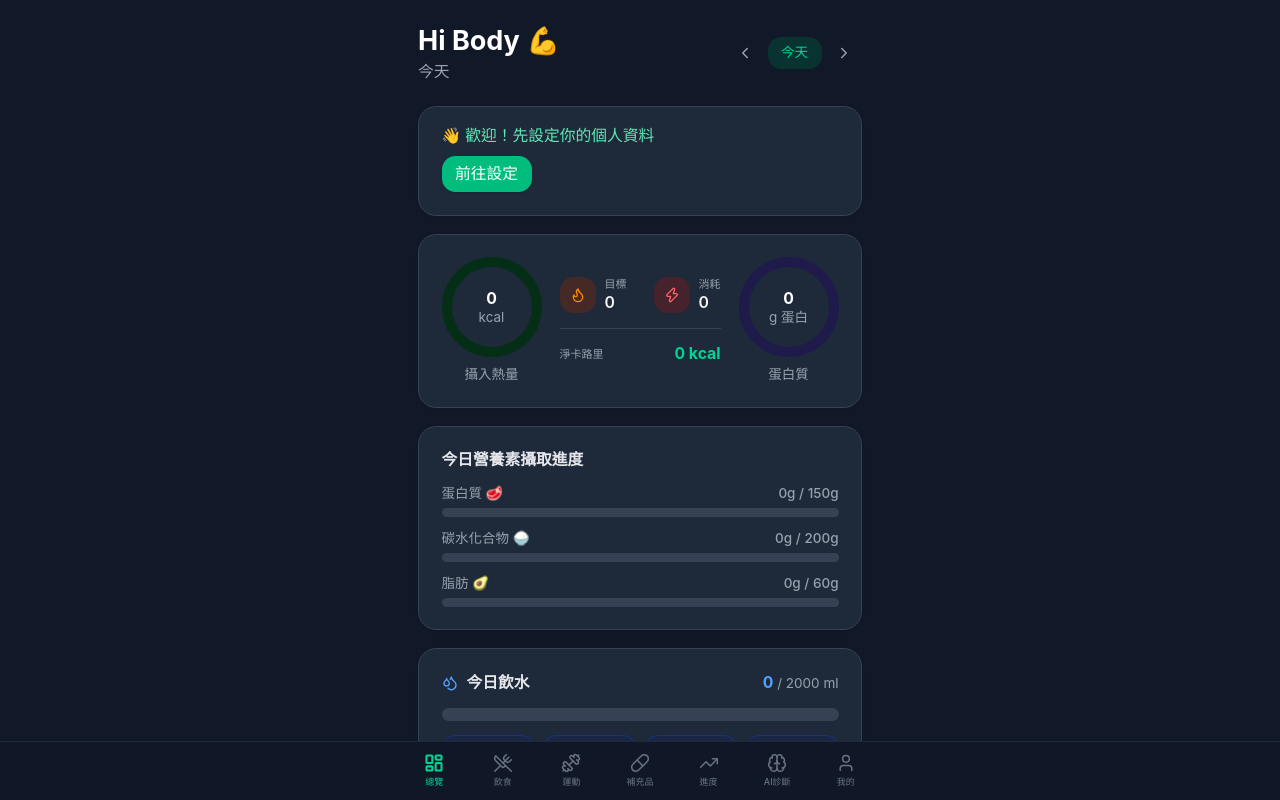
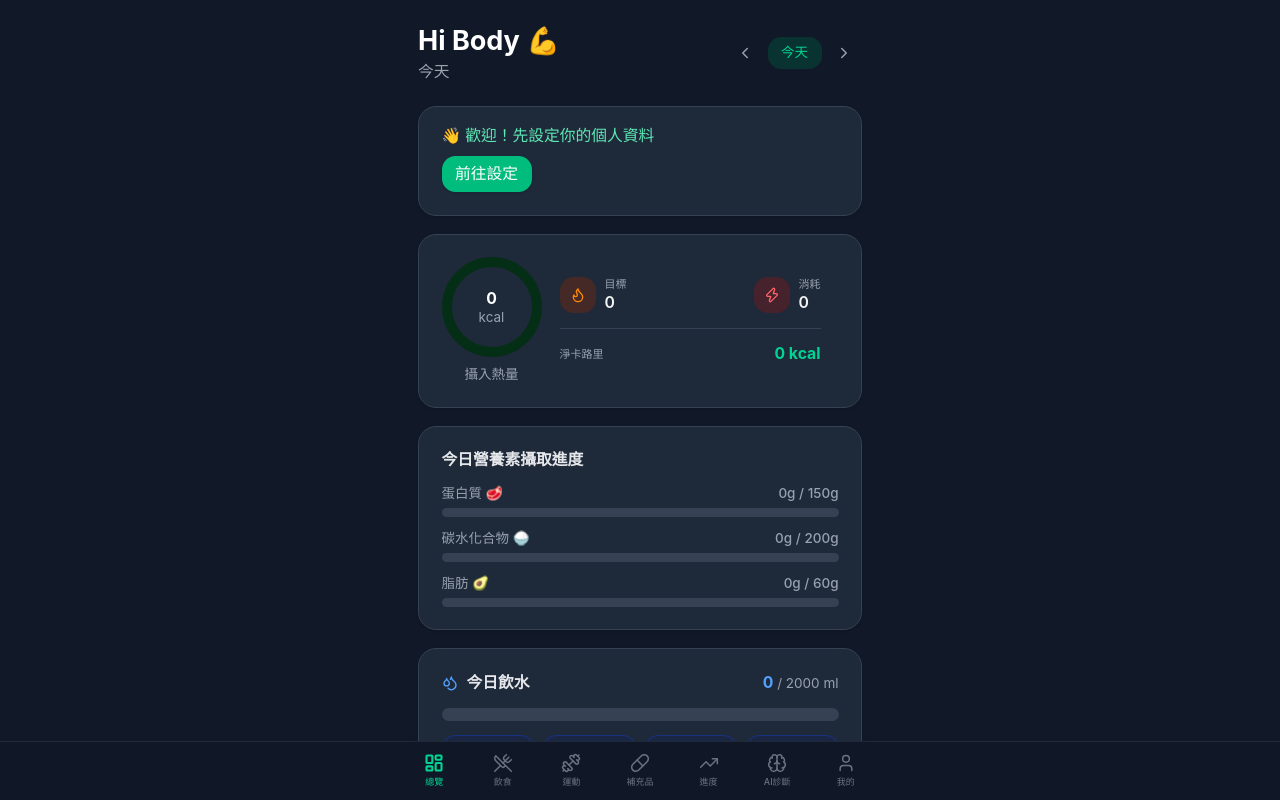
Before and after one commit to alec1202-ops/hi-body, a Next.js app: page / in a window 1280 px wide. Shown: the top 800 px of the page. Built offline with nearby package versions, Linux system fonts and the light colour scheme; no server answers.

Commit message:
v1.6.9 — 移除總覽頁重複的蛋白質圓環
下方營養素長條已有蛋白質進度，圓環重複且在手機上超出頁面

Co-Authored-By: Claude Sonnet 4.6 <noreply@anthropic.com>

```diff
--- a/public/sw.js
+++ b/public/sw.js
@@ -1,4 +1,4 @@
-const CACHE_NAME = 'hi-body-v18';
+const CACHE_NAME = 'hi-body-v19';
 const STATIC_ASSETS = ['/', '/food', '/exercise', '/supplements', '/progress', '/profile'];
 
 self.addEventListener('install', (event) => {
--- a/src/app/page.tsx
+++ b/src/app/page.tsx
@@ -39,7 +39,6 @@ export default function DashboardPage() {
   const proteinTarget = profile?.dailyProteinTarget || 0;
 
   const caloriePct = calorieTarget > 0 ? Math.round((summary.totalCaloriesIn / calorieTarget) * 100) : 0;
-  const proteinPct = proteinTarget > 0 ? Math.round((summary.totalProtein / proteinTarget) * 100) : 0;
 
   const streak = getStreak(foodEntries);
   const dayFood = foodEntries.filter((e) => e.date === date);
@@ -251,18 +250,6 @@ export default function DashboardPage() {
               </div>
             </div>
 
-            <div className="flex flex-col items-center gap-2">
-              <ProgressRing
-                value={proteinPct}
-                size={100}
-                strokeWidth={10}
-                color="#6366f1"
-                trackColor="#1e1b4b"
-                label={`${Math.round(summary.totalProtein)}`}
-                sublabel="g 蛋白"
-              />
-              <span className="text-xs text-gray-400">蛋白質</span>
-            </div>
           </div>
         </CardContent>
       </Card>
--- a/src/lib/version.ts
+++ b/src/lib/version.ts
@@ -1,6 +1,7 @@
-export const APP_VERSION = '1.6.8';
+export const APP_VERSION = '1.6.9';
 export const APP_BUILD_DATE = '2026-05-15';
 // Changelog:
+// 1.6.9 (2026-05-15) — 移除總覽頁重複的蛋白質圓環（下方長條已有顯示）
 // 1.6.8 (2026-05-15) — 修正飲食/運動/補充品所有 modal 可正常捲動（固定標題、body 可滾）
 // 1.6.7 (2026-05-12) — 健康報告支援多張照片上傳，顯示縮圖與逐檔識別狀態
 // 1.6.6 (2026-05-12) — 修正 BMI 趨勢圖：即時從體重+身高計算，無需重新匯入
```
